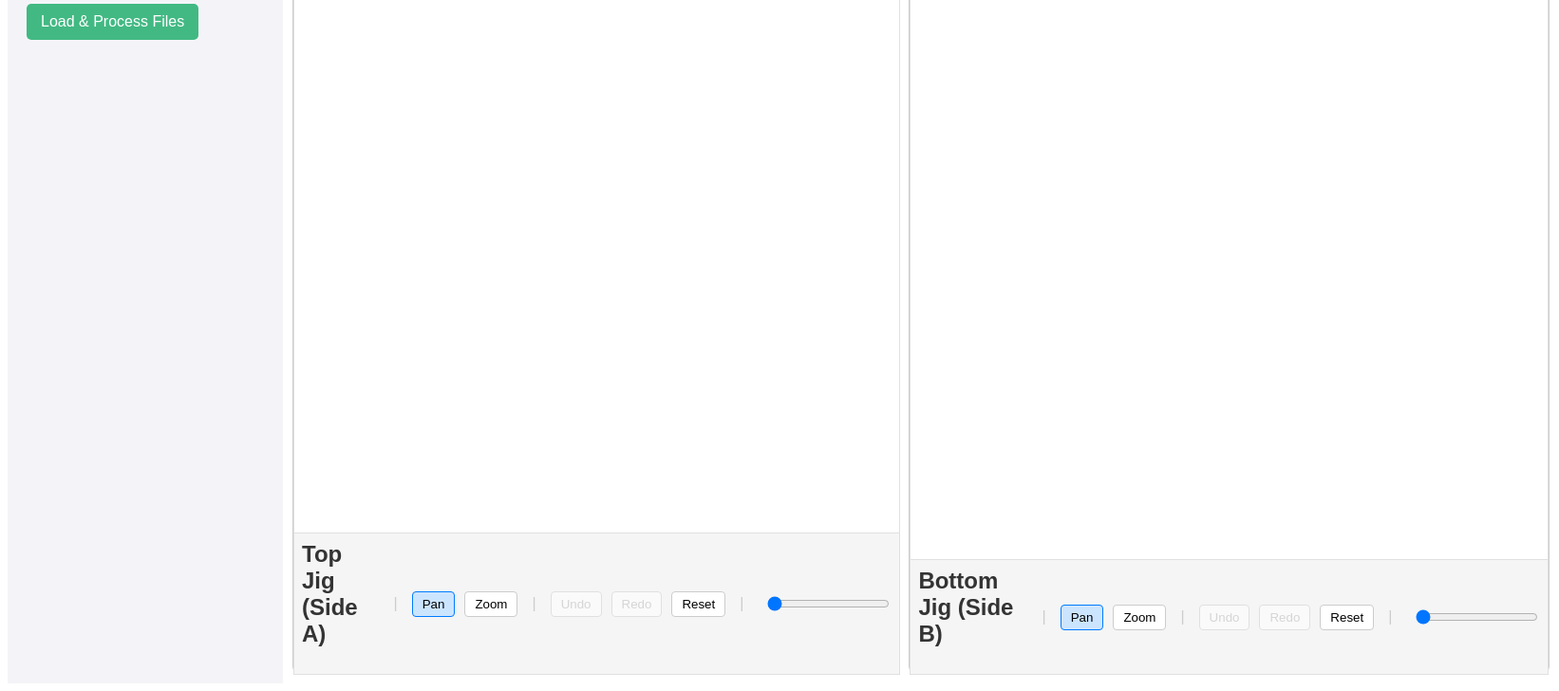
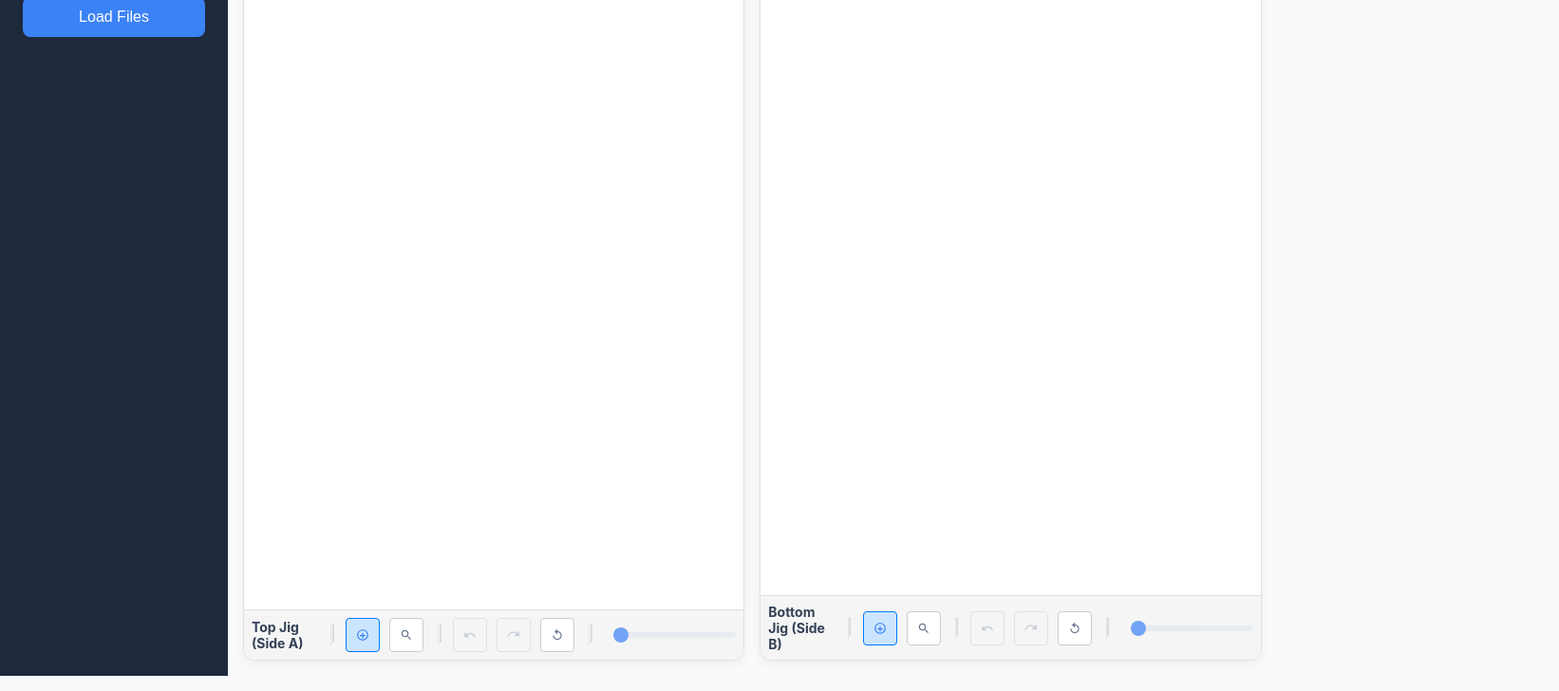
Before and after one commit to meti-liu/Convertion_Electron, a Vue app: page / in a window 1280 px wide. Shown: the part 88-816 px from the top of the page at 95% size, 1642 px wide, since content can reach past the window. Built offline with nearby package versions, Linux system fonts and the light colour scheme.

Commit message:
建了css，美化了一下页面

```diff
--- a/src/App.vue
+++ b/src/App.vue
@@ -3,15 +3,11 @@
   <div id="app-container">
     <div class="sidebar">
       <h1 class="title">Jig Viewer</h1>
-      <button @click="loadAndProcessFiles" class="load-button">Load & Process Files</button>
+      <button @click="loadAndProcessFiles" class="load-button">Load Files</button>
     </div>
     <div class="main-content">
-      <div class="chart-container">
-        <JigChart :chartData="chartDataTop" title="Top Jig (Side A)" />
-      </div>
-      <div class="chart-container">
-        <JigChart :chartData="chartDataBot" title="Bottom Jig (Side B)" />
-      </div>
+      <JigChart :chartData="chartDataTop" title="Top Jig (Side A)" />
+      <JigChart :chartData="chartDataBot" title="Bottom Jig (Side B)" />
     </div>
   </div>
 </template>
@@ -84,47 +80,6 @@ const loadAndProcessFiles = async () => {
 </script>
 
 <style>
-#app-container {
-  display: flex;
-  height: 100vh;
-  font-family: sans-serif;
-}
-.sidebar {
-  width: 250px;
-  background-color: #f4f4f8;
-  padding: 20px;
-  flex-shrink: 0;
-}
-.main-content {
-  flex-grow: 1;
-  display: flex;
-  flex-direction: row;
-  padding: 10px;
-  gap: 10px;
-}
-.chart-container {
-  flex-grow: 1;
-  display: flex;
-  border: 1px solid #ccc;
-  border-radius: 8px;
-  min-width: 0;
-}
-.title {
-  font-size: 24px;
-  color: #333;
-  margin-bottom: 20px;
-}
-.load-button {
-  padding: 10px 15px;
-  font-size: 16px;
-  background-color: #42b983;
-  color: white;
-  border: none;
-  border-radius: 5px;
-  cursor: pointer;
-  transition: background-color 0.3s;
-}
-.load-button:hover {
-  background-color: #36a374;
-}
+/* Import the new global stylesheet */
+@import './assets/styles.css';
 </style>
--- /dev/null
+++ b/src/assets/styles.css
@@ -0,0 +1,188 @@
+/* src/assets/styles.css */
+
+/* --- Global Resets & Font --- */
+:root {
+  --primary-bg: #1e293b;      /* Dark Slate Blue for Sidebar */
+  --secondary-bg: #f8fafc;    /* Light Gray for Main Content */
+  --card-bg: #ffffff;         /* White for Chart Containers */
+  --text-light: #f1f5f9;      /* Light text for dark backgrounds */
+  --text-dark: #334155;       /* Dark text for light backgrounds */
+  --accent-color: #3b82f6;    /* A modern blue for highlights */
+  --border-color: #e2e8f0;    /* Subtle border color */
+  --shadow-color: rgba(0, 0, 0, 0.05);
+}
+
+* {
+  box-sizing: border-box;
+  margin: 0;
+  padding: 0;
+}
+
+body {
+  font-family: -apple-system, BlinkMacSystemFont, 'Segoe UI', Roboto, 'Helvetica Neue', Arial, sans-serif;
+  background-color: var(--secondary-bg);
+  color: var(--text-dark);
+}
+
+/* --- Main Layout --- */
+#app-container {
+  display: flex;
+  height: 100vh;
+}
+
+.sidebar {
+  width: 240px;
+  background-color: var(--primary-bg);
+  color: var(--text-light);
+  padding: 24px;
+  flex-shrink: 0;
+  display: flex;
+  flex-direction: column;
+}
+
+.sidebar .title {
+  font-size: 24px;
+  font-weight: 600;
+  margin-bottom: 32px;
+}
+
+.sidebar .load-button {
+  padding: 12px 16px;
+  font-size: 16px;
+  font-weight: 500;
+  background-color: var(--accent-color);
+  color: white;
+  border: none;
+  border-radius: 8px;
+  cursor: pointer;
+  transition: background-color 0.2s ease;
+}
+
+.sidebar .load-button:hover {
+  background-color: #2563eb;
+}
+
+.main-content {
+  flex-grow: 1;
+  display: flex;
+  gap: 16px;
+  padding: 16px;
+  background-color: var(--secondary-bg);
+}
+
+/* --- Chart Container Styling --- */
+.chart-container-svg {
+  flex: 1;
+  display: flex;
+  flex-direction: column;
+  background-color: var(--card-bg);
+  border-radius: 12px;
+  border: 1px solid var(--border-color);
+  box-shadow: 0 4px 12px var(--shadow-color);
+  overflow: hidden; /* Ensures children conform to border-radius */
+}
+
+.chart-svg {
+  flex-grow: 1;
+  width: 100%;
+}
+
+/* --- Toolbar Styling --- */
+.zoom-controls {
+  display: flex;
+  align-items: center;
+  justify-content: center;
+  padding: 8px;
+  background-color: #f9fafb;
+  border-top: 1px solid var(--border-color);
+  flex-shrink: 0;
+}
+
+.zoom-controls .title {
+  font-weight: 600;
+  margin-right: 16px;
+  font-size: 14px;
+  color: var(--text-dark);
+}
+
+.zoom-controls button {
+  display: flex;
+  align-items: center;
+  justify-content: center;
+  width: 36px;
+  height: 36px;
+  margin: 0 4px;
+  border: 1px solid transparent;
+  border-radius: 8px;
+  cursor: pointer;
+  background-color: transparent;
+  color: #64748b;
+  transition: background-color 0.2s ease, color 0.2s ease;
+}
+
+.zoom-controls button:hover {
+  background-color: #eef2ff;
+  color: var(--accent-color);
+}
+
+.zoom-controls button:disabled {
+  opacity: 0.4;
+  cursor: not-allowed;
+  background-color: transparent;
+  color: #94a3b8;
+}
+
+.zoom-controls .active-mode {
+  background-color: #dbeafe;
+  color: var(--accent-color);
+  border-color: var(--accent-color);
+}
+
+.zoom-controls .separator {
+  margin: 0 8px;
+  width: 1px;
+  height: 24px;
+  background-color: var(--border-color);
+}
+
+.zoom-controls .icon {
+  width: 20px;
+  height: 20px;
+  fill: currentColor;
+}
+
+/* --- Zoom Slider Styling --- */
+.zoom-slider {
+  -webkit-appearance: none;
+  appearance: none;
+  width: 150px;
+  height: 6px;
+  background: var(--border-color);
+  border-radius: 3px;
+  outline: none;
+  opacity: 0.7;
+  transition: opacity .2s;
+  margin-left: 8px;
+}
+
+.zoom-slider:hover {
+  opacity: 1;
+}
+
+.zoom-slider::-webkit-slider-thumb {
+  -webkit-appearance: none;
+  appearance: none;
+  width: 16px;
+  height: 16px;
+  background: var(--accent-color);
+  cursor: pointer;
+  border-radius: 50%;
+}
+
+.zoom-slider::-moz-range-thumb {
+  width: 16px;
+  height: 16px;
+  background: var(--accent-color);
+  cursor: pointer;
+  border-radius: 50%;
+}
--- a/src/components/JigChart_svg.vue
+++ b/src/components/JigChart_svg.vue
@@ -45,16 +45,31 @@
       />
     </svg>
 
-    <!-- Toolbar -->
+    <!-- Toolbar with Icons -->
     <div class="zoom-controls">
       <span class="title">{{ title }}</span>
       <span class="separator">|</span>
-      <button @click="setMode('pan')" :class="{ 'active-mode': mode === 'pan' }">Pan</button>
-      <button @click="setMode('zoom')" :class="{ 'active-mode': mode === 'zoom' }">Zoom</button>
+      <button @click="setMode('pan')" :class="{ 'active-mode': mode === 'pan' }" title="Pan Mode">
+        <!-- Pan Icon -->
+        <svg class="icon" viewBox="0 0 24 24"><path d="M12 2C6.48 2 2 6.48 2 12s4.48 10 10 10 10-4.48 10-10S17.52 2 12 2zm0 18c-4.41 0-8-3.59-8-8s3.59-8 8-8 8 3.59 8 8-3.59 8-8 8zm-1-12h2v4h4v2h-4v4h-2v-4H7v-2h4V8z"/></svg>
+      </button>
+      <button @click="setMode('zoom')" :class="{ 'active-mode': mode === 'zoom' }" title="Zoom Mode">
+        <!-- Zoom Icon -->
+        <svg class="icon" viewBox="0 0 24 24"><path d="M15.5 14h-.79l-.28-.27C15.41 12.59 16 11.11 16 9.5 16 5.91 13.09 3 9.5 3S3 5.91 3 9.5 5.91 16 9.5 16c1.61 0 3.09-.59 4.23-1.57l.27.28v.79l5 4.99L20.49 19l-4.99-5zm-6 0C7.01 14 5 11.99 5 9.5S7.01 5 9.5 5 14 7.01 14 9.5 11.99 14 9.5 14z"/></svg>
+      </button>
       <span class="separator">|</span>
-      <button @click="undo" :disabled="history.length <= 1">Undo</button>
-      <button @click="redo" :disabled="forward.length === 0">Redo</button>
-      <button @click="reset">Reset</button>
+      <button @click="undo" :disabled="history.length <= 1" title="Undo">
+        <!-- Undo Icon -->
+        <svg class="icon" viewBox="0 0 24 24"><path d="M12.5 8c-2.65 0-5.05.99-6.9 2.6L2 7v9h9l-3.62-3.62c1.39-1.16 3.16-1.88 5.12-1.88 3.54 0 6.55 2.31 7.6 5.5l2.37-.78C20.36 11.23 16.72 8 12.5 8z"/></svg>
+      </button>
+      <button @click="redo" :disabled="forward.length === 0" title="Redo">
+        <!-- Redo Icon -->
+        <svg class="icon" viewBox="0 0 24 24"><path d="M18.4 10.6C16.55 8.99 14.15 8 11.5 8c-4.22 0-7.86 3.23-9.13 7.28l-2.37.78C1.45 10.31 5.94 6 11.5 6c2.65 0 5.05.99 6.9 2.6L22 5v9h-9l3.4-3.4z"/></svg>
+      </button>
+      <button @click="reset" title="Reset View">
+        <!-- Reset Icon -->
+        <svg class="icon" viewBox="0 0 24 24"><path d="M12 5V1L7 6l5 5V7c3.31 0 6 2.69 6 6s-2.69 6-6 6-6-2.69-6-6H4c0 4.42 3.58 8 8 8s8-3.58 8-8-3.58-8-8-8z"/></svg>
+      </button>
       <span class="separator">|</span>
       <input
         type="range"
@@ -64,6 +79,7 @@
         :value="zoomLevel"
         @input="handleSlider"
         class="zoom-slider"
+        title="Zoom Level"
       />
     </div>
   </div>
@@ -330,8 +346,8 @@ function redo() {
 .cursor-zoom { cursor: crosshair; }
 
 .drag-rect {
-  fill: rgba(0, 123, 255, 0.1);
-  stroke: rgba(0, 123, 255, 0.5);
+  fill: rgba(52, 152, 219, 0.1);
+  stroke: rgba(52, 152, 219, 0.7);
   stroke-width: 0.5;
   stroke-dasharray: 2 2;
 }
@@ -379,4 +395,10 @@ function redo() {
   width: 150px;
   margin-left: 15px;
 }
+
+.icon {
+  width: 24px;
+  height: 24px;
+  fill: currentColor;
+}
 </style>
```
